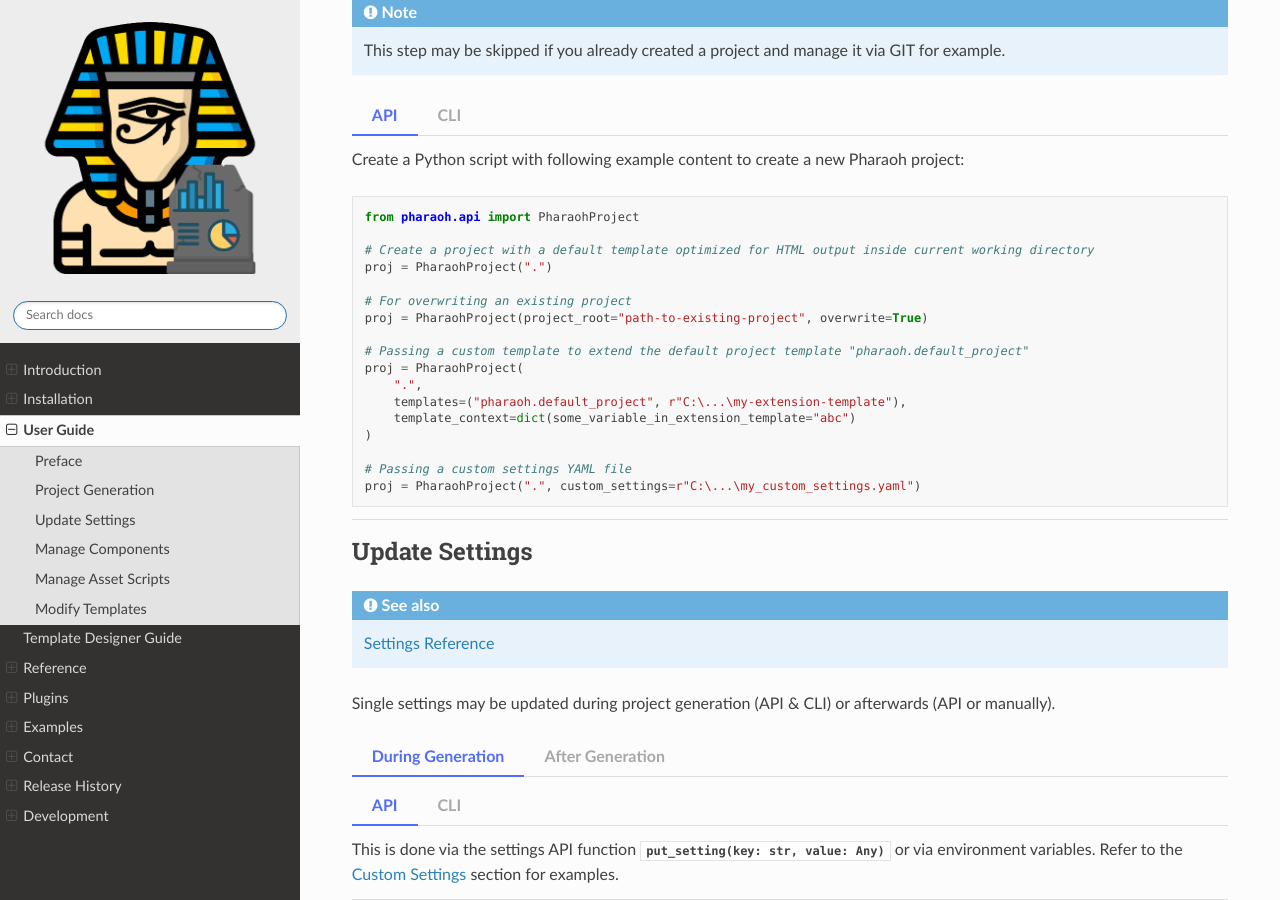
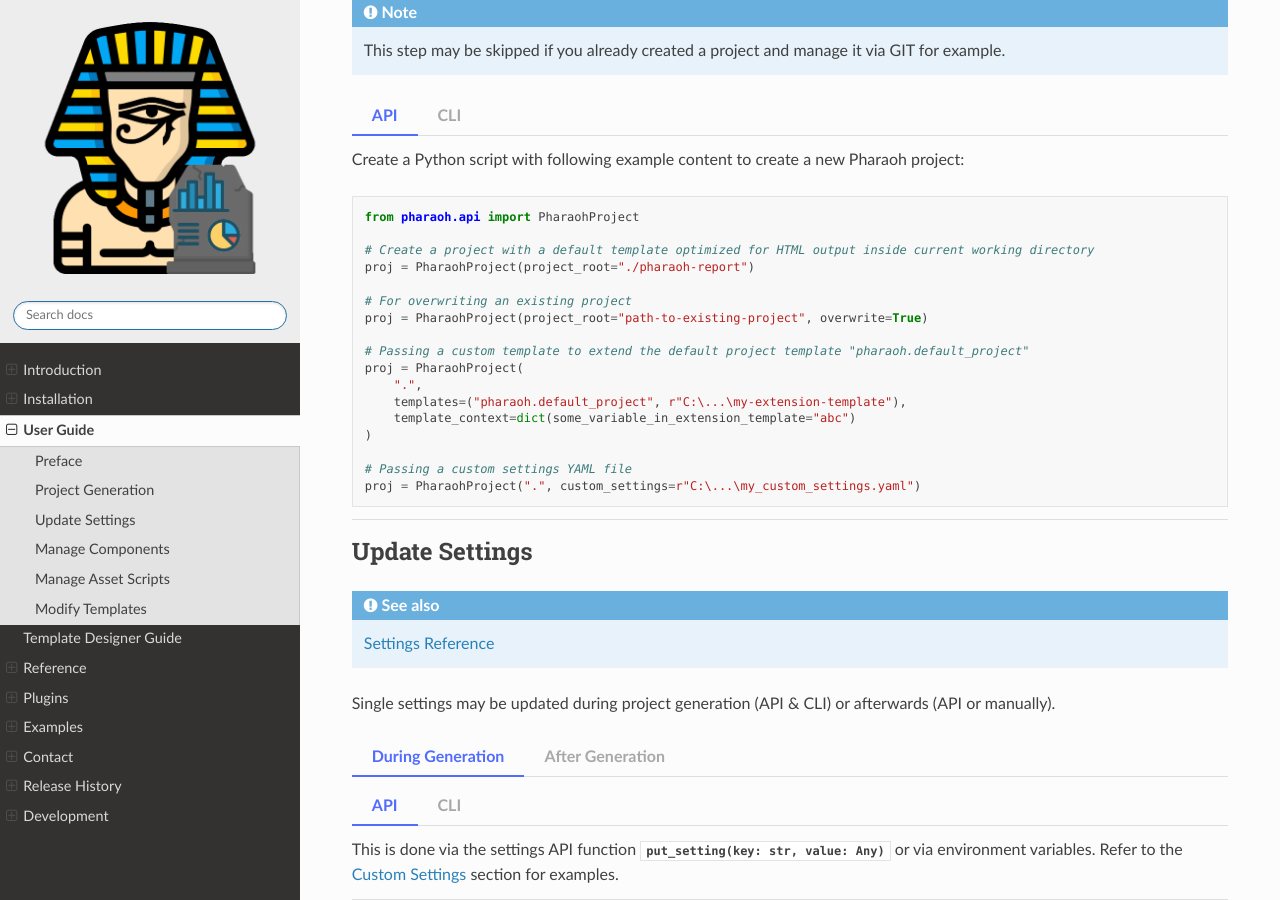
Before and after one commit to Infineon/pharaoh-dev, a Sphinx documentation site: the page built from docs/user_guide.rst, in a window 1280 px wide and 900 px high, scrolled down 735 px. Built offline with Sphinx 7.4.7 and the Read the Docs theme 3.1.0, drawn with Linux system fonts in a browser that asks for light colours; pages that are not in the unit, such as notebooks, are missing from menus; the version number could not be read and is left out.

Commit message:
docs: fix invalid project generation example

```diff
--- a/docs/user_guide.rst
+++ b/docs/user_guide.rst
@@ -41,7 +41,7 @@ The first thing to do is generating a Pharaoh project.
             from pharaoh.api import PharaohProject
 
             # Create a project with a default template optimized for HTML output inside current working directory
-            proj = PharaohProject(".")
+            proj = PharaohProject(project_root="./pharaoh-report")
 
             # For overwriting an existing project
             proj = PharaohProject(project_root="path-to-existing-project", overwrite=True)
```
